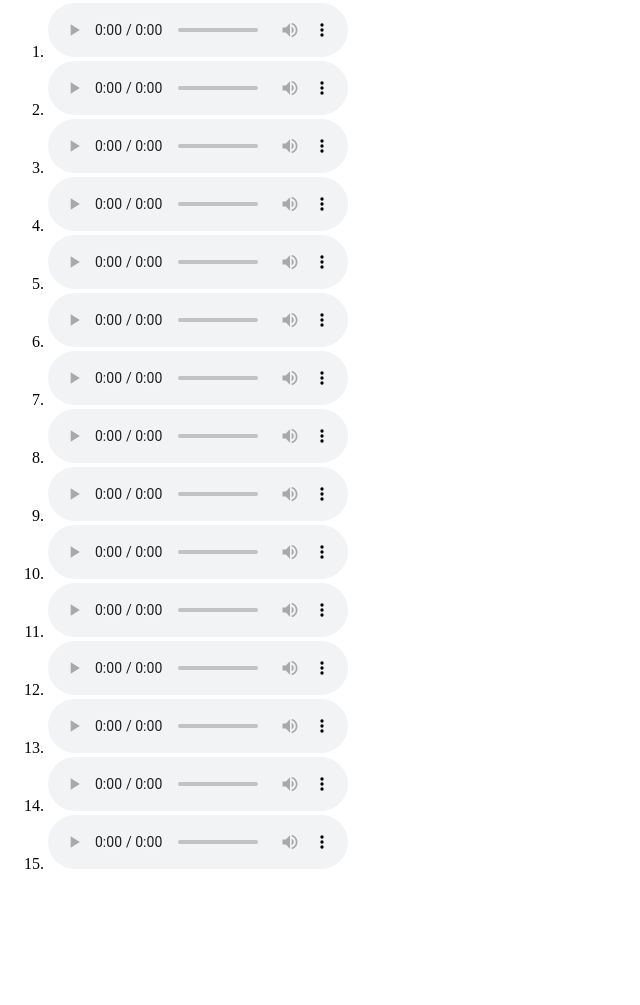
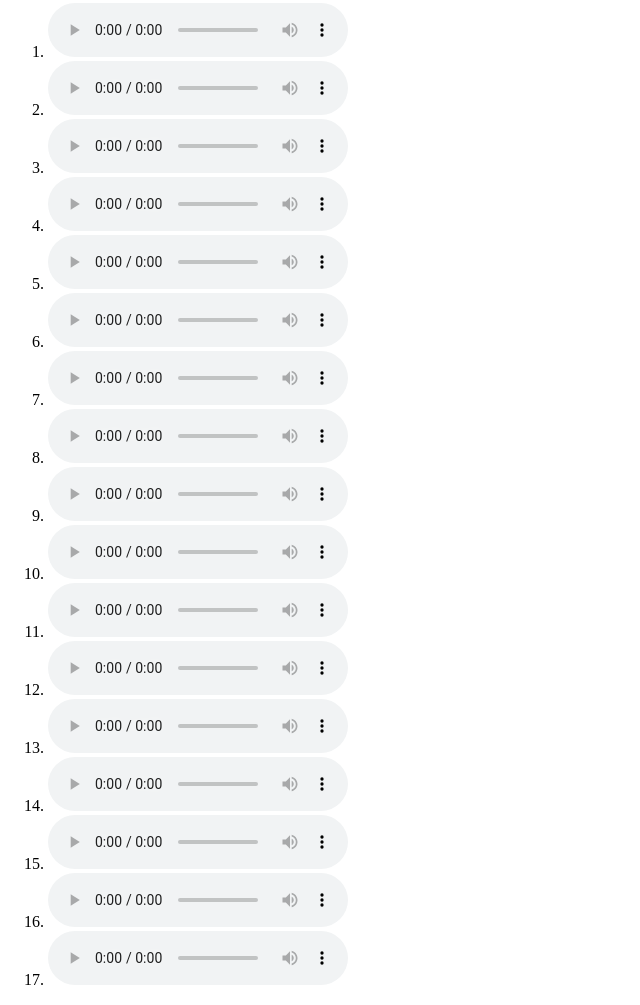
Before and after one commit to Sammy99jsp/deus-audio, a plain HTML site: page index.html in a window 1280 px wide. Shown: the part 149-1154 px from the top of the page, without its empty margins (0-640 px from the left). Before the commit the page ends 1038 px from the top, so only its background shows below. Drawn offline with Linux system fonts and the light colour scheme.

Commit message:
Updated `index.html` -- don't use the web page lol.

```diff
--- a/index.html
+++ b/index.html
@@ -27,6 +27,8 @@
        <li><audio src="https://deus-audio.s3.eu-west-2.amazonaws.com/XIII.mp3" controls /></li>
        <li><audio src="https://deus-audio.s3.eu-west-2.amazonaws.com/XIV.mp3" controls /></li>
        <li><audio src="https://deus-audio.s3.eu-west-2.amazonaws.com/XV.mp3" controls /></li>
+	<li><audio src="https://deus-audio.s3.eu-west-2.amazonaws.com/XVI.mp3" controls /></li>
+    <li><audio src="https://deus-audio.s3.eu-west-2.amazonaws.com/XVII.mp3" controls /></li>
     </ol>
 		<noscript>Please enable JavaScript to view this application.</noscript>
 	</body>
```
